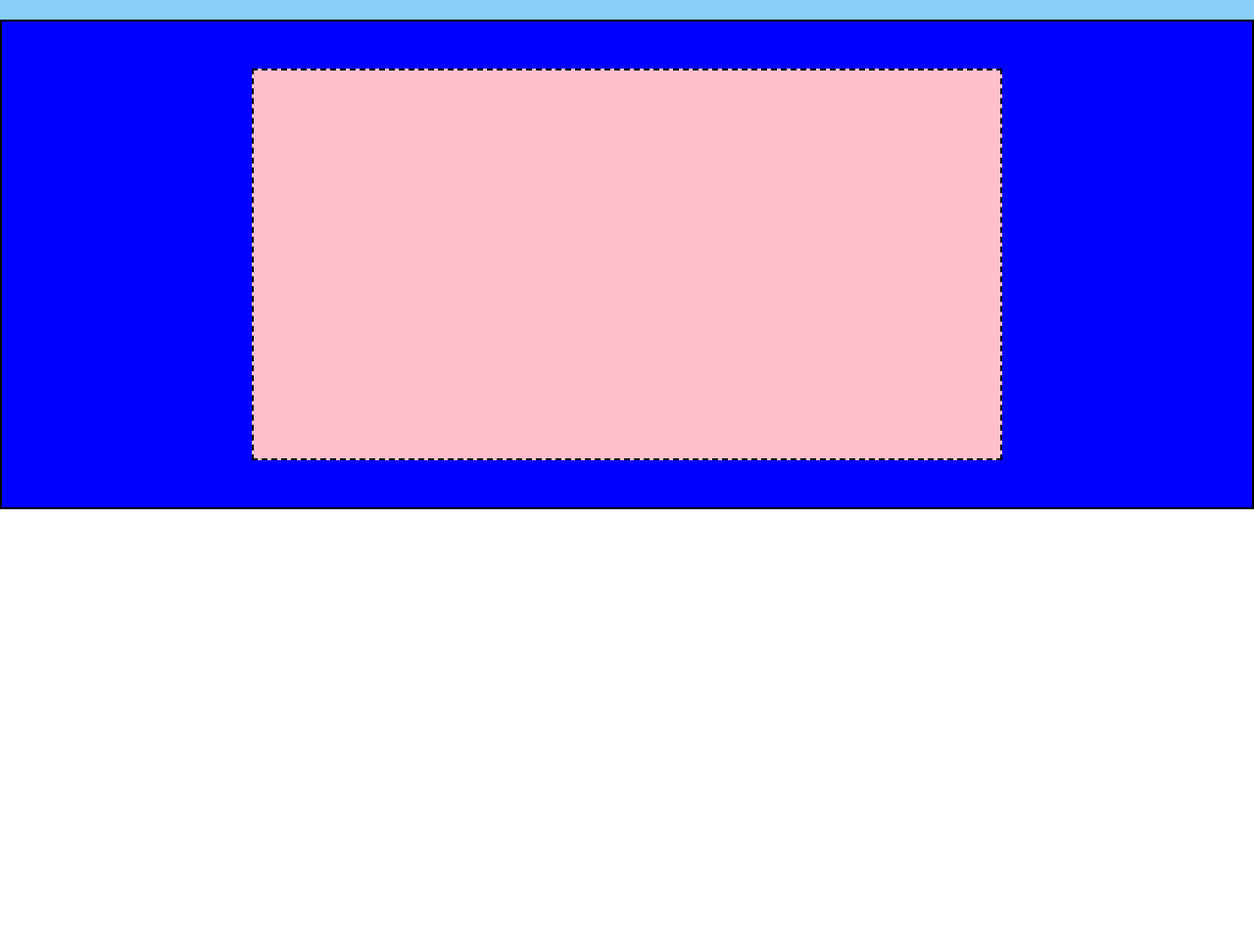
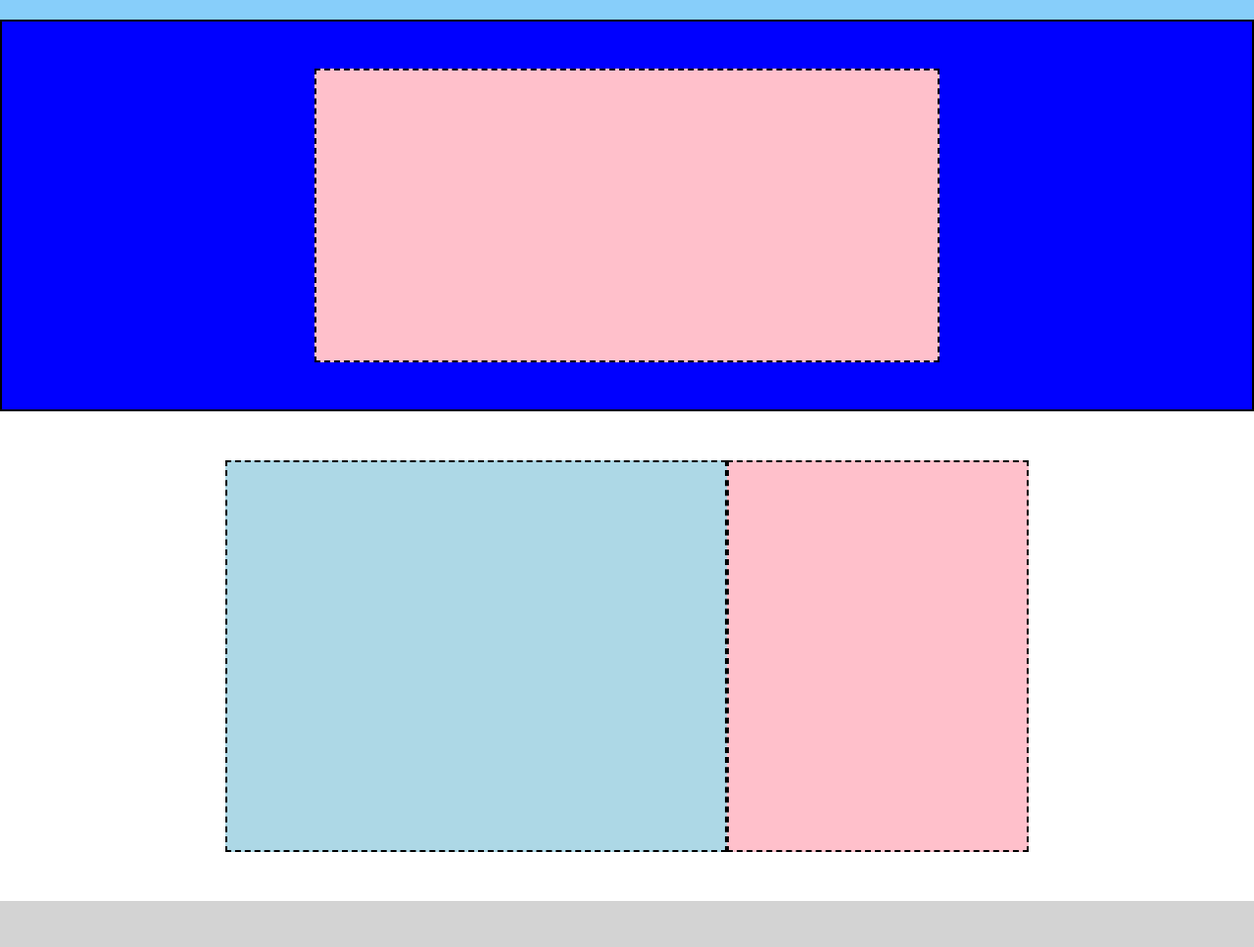
Before and after one commit to Gabriele-Zini/htmlcss-struttura-discord, a plain HTML site: page index.html in a window 1280 px wide. Shown: the part 80-1047 px from the top of the page at 98% size. Before the commit the page ends 800 px from the top, so only its background shows below. Drawn offline with Linux system fonts and the light colour scheme.

Commit message:
add: sections structure

```diff
--- a/css/style.css
+++ b/css/style.css
@@ -29,7 +29,7 @@ li a {
 }
 
 .wrapper {
-    height:100px;
+    min-height:100px;
     align-items: center;
 }
 
@@ -88,7 +88,7 @@ header {
 .hero {
     /* debug variable */
     background-color: blue;
-    height: 500px;
+    min-height: 400px;
     border: 2px solid black;
     align-items: center;
     justify-content: center;
@@ -96,12 +96,54 @@ header {
 
 
 .hero-content {
-    width: calc(60%);
+    width: calc(50%);
     background-color: pink;
     border: 2px dashed black;
     /* debug variable */
-    min-height:400px ;
+    min-height:300px ;
 }
 /* MAIN */
 
+.section {
+    /* debug variable */
+    min-height: 500px;
+    justify-content: center;
+    align-items: center;
+
+
+}
+
+.white-div {
+
+}
+
+.gray-div {
+    background-color: lightgrey;
+
+}
+
+
+.azure-div {
+    width:50%;
+    /* debug variable */
+    min-height:400px;
+    background-color: lightblue;
+    border: 2px dashed black;
+
+
+}
+
+.pink-div{
+    width: 30%;
+    /* debug variable */
+    min-height: 400px;
+    background-color: pink;
+    border: 2px dashed black;
+
+
+}
+
+
+
+
 /* FOOTER */
--- a/index.html
+++ b/index.html
@@ -32,7 +32,34 @@
     <!-- header -->
 
     <!-- main -->
+    <main>
 
+        <!-- sections -->
+        <div class="white-div">
+            <section class="section flex-container container">
+                <div class="azure-div"></div>
+                <div class="pink-div"></div>
+            </section>
+        </div>
+
+        <div class="gray-div">
+            <section class="section flex-container container">
+                <div class="pink-div"></div>
+                <div class="azure-div"></div>
+            </section>
+        </div>
+
+        <div>
+            <section class="section flex-container container">
+                <div class="azure-div"></div>
+                <div class="pink-div"></div>
+            </section>
+        </div>
+        <!-- /sections -->
+
+
+
+    </main>
     <!-- /main -->
 
     <!-- footer -->
```
